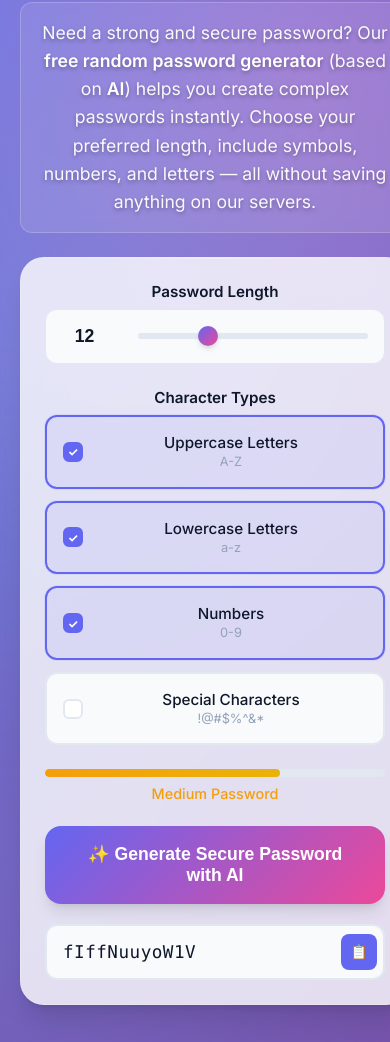
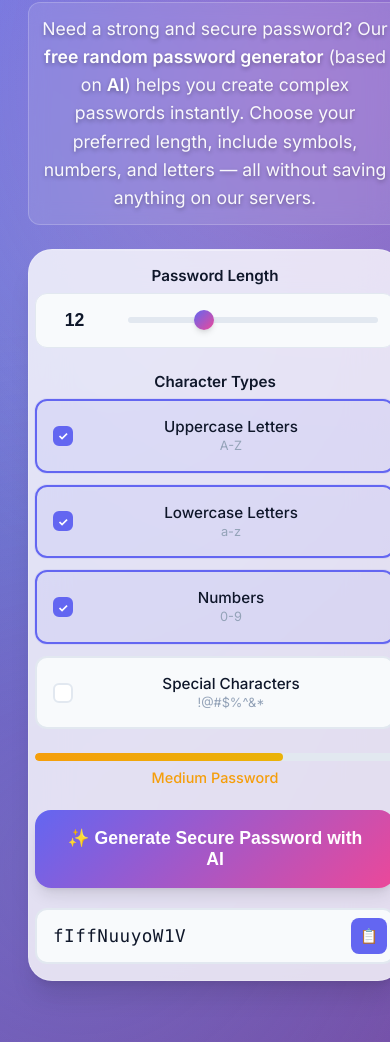
Before and after one commit to denis-mart-red/pass-gen-web, a plain HTML site: page index.html in a window 390 px wide. Shown: the part 184-1226 px from the top of the page. Drawn offline with Linux system fonts and the light colour scheme.

Commit message:
Enhance mobile responsiveness by adjusting padding and max-width for layout elements

```diff
--- a/style.css
+++ b/style.css
@@ -77,6 +77,9 @@ body::before {
   align-items: center;
   justify-content: center;
   width: 100vw;
+  max-width: 100vw;
+  box-sizing: border-box;
+  padding: 0 8px;
 }
 
 .header {
@@ -117,7 +120,6 @@ h1 {
   flex-direction: column;
   align-items: center;
   max-width: 520px;
-  margin: 0 auto;
   width: 100%;
 }
 
@@ -527,6 +529,19 @@ h1 {
   }
 }
 
+@media (max-width: 600px) {
+  .card {
+    padding: 16px 6px;
+  }
+  .subtitle {
+    padding: 12px 6px;
+  }
+  .centered-content {
+    max-width: 100vw;
+    padding: 0;
+  }
+}
+
 /* Layout with sidebar for ads */
 .main-layout {
   display: block;
```
